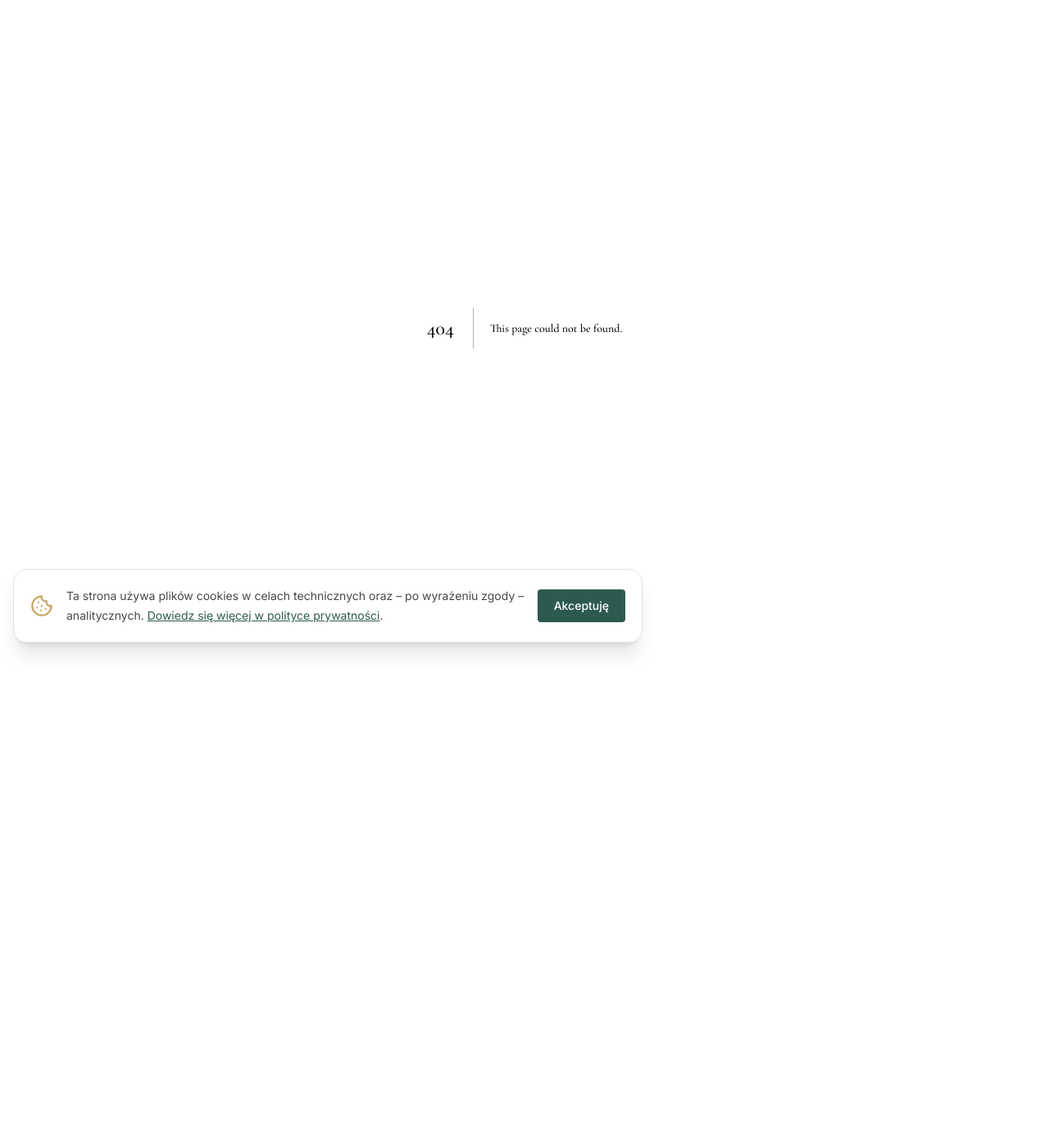
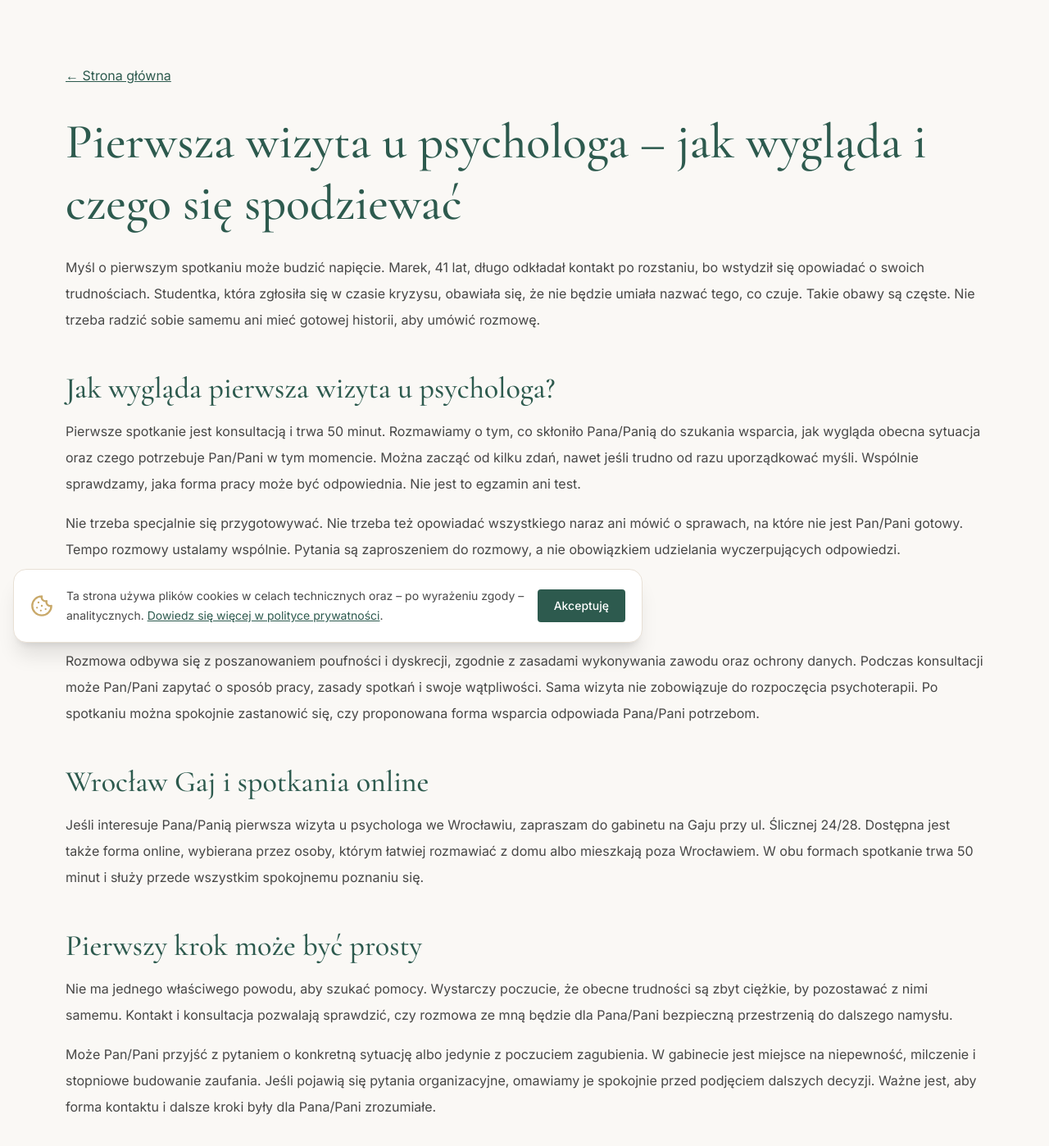
Before and after one commit to Aqulol/strona-psycholog, a Next.js app: page /blog/artykul-3 in a window 1280 px wide. Before the commit this address had no page. Shown: the top 1398 px of the page at 82% size. Before the commit the page ends 800 px from the top, so only its background shows below. Built offline with nearby package versions, Linux system fonts and the light colour scheme.

Commit message:
Dane właściciela (cennik 160/140 zł, kod 50-566, bez NIP) + artykuły blogowe 3 i 4

```diff
--- /dev/null
+++ b/app/blog/artykul-3/page.tsx
@@ -0,0 +1,27 @@
+import type { Metadata } from 'next';
+import Link from 'next/link';
+
+export const metadata: Metadata = {
+  title: 'Pierwsza wizyta u psychologa – jak wygląda i czego się spodziewać',
+  description: 'Pierwsza wizyta u psychologa we Wrocławiu: sprawdź, jak wygląda konsultacja, ile trwa, o czym rozmawiamy i czy trzeba przygotować się do spotkania.',
+};
+
+export default function Page() {
+  return (
+    <main id="tresc" className="container section max-w-3xl">
+      <Link href="/" className="text-green underline">← Strona główna</Link>
+      <h1 className="mt-8 text-5xl leading-tight text-green md:text-6xl">Pierwsza wizyta u psychologa – jak wygląda i czego się spodziewać</h1>
+      <p className="mt-6 leading-8 text-ink/80">Myśl o pierwszym spotkaniu może budzić napięcie. Marek, 41 lat, długo odkładał kontakt po rozstaniu, bo wstydził się opowiadać o swoich trudnościach. Studentka, która zgłosiła się w czasie kryzysu, obawiała się, że nie będzie umiała nazwać tego, co czuje. Takie obawy są częste. Nie trzeba radzić sobie samemu ani mieć gotowej historii, aby umówić rozmowę.</p>
+      <h2 className="mt-12 text-4xl text-green">Jak wygląda pierwsza wizyta u psychologa?</h2>
+      <p className="mt-4 leading-8 text-ink/80">Pierwsze spotkanie jest konsultacją i trwa 50 minut. Rozmawiamy o tym, co skłoniło Pana/Panią do szukania wsparcia, jak wygląda obecna sytuacja oraz czego potrzebuje Pan/Pani w tym momencie. Można zacząć od kilku zdań, nawet jeśli trudno od razu uporządkować myśli. Wspólnie sprawdzamy, jaka forma pracy może być odpowiednia. Nie jest to egzamin ani test.</p>
+      <p className="mt-4 leading-8 text-ink/80">Nie trzeba specjalnie się przygotowywać. Nie trzeba też opowiadać wszystkiego naraz ani mówić o sprawach, na które nie jest Pan/Pani gotowy. Tempo rozmowy ustalamy wspólnie. Pytania są zaproszeniem do rozmowy, a nie obowiązkiem udzielania wyczerpujących odpowiedzi.</p>
+      <h2 className="mt-12 text-4xl text-green">Dyskrecja i decyzja bez zobowiązania</h2>
+      <p className="mt-4 leading-8 text-ink/80">Rozmowa odbywa się z poszanowaniem poufności i dyskrecji, zgodnie z zasadami wykonywania zawodu oraz ochrony danych. Podczas konsultacji może Pan/Pani zapytać o sposób pracy, zasady spotkań i swoje wątpliwości. Sama wizyta nie zobowiązuje do rozpoczęcia psychoterapii. Po spotkaniu można spokojnie zastanowić się, czy proponowana forma wsparcia odpowiada Pana/Pani potrzebom.</p>
+      <h2 className="mt-12 text-4xl text-green">Wrocław Gaj i spotkania online</h2>
+      <p className="mt-4 leading-8 text-ink/80">Jeśli interesuje Pana/Panią pierwsza wizyta u psychologa we Wrocławiu, zapraszam do gabinetu na Gaju przy ul. Ślicznej 24/28. Dostępna jest także forma online, wybierana przez osoby, którym łatwiej rozmawiać z domu albo mieszkają poza Wrocławiem. W obu formach spotkanie trwa 50 minut i służy przede wszystkim spokojnemu poznaniu się.</p>
+      <h2 className="mt-12 text-4xl text-green">Pierwszy krok może być prosty</h2>
+      <p className="mt-4 leading-8 text-ink/80">Nie ma jednego właściwego powodu, aby szukać pomocy. Wystarczy poczucie, że obecne trudności są zbyt ciężkie, by pozostawać z nimi samemu. Kontakt i konsultacja pozwalają sprawdzić, czy rozmowa ze mną będzie dla Pana/Pani bezpieczną przestrzenią do dalszego namysłu.</p>
+      <p className="mt-4 leading-8 text-ink/80">Może Pan/Pani przyjść z pytaniem o konkretną sytuację albo jedynie z poczuciem zagubienia. W gabinecie jest miejsce na niepewność, milczenie i stopniowe budowanie zaufania. Jeśli pojawią się pytania organizacyjne, omawiamy je spokojnie przed podjęciem dalszych decyzji. Ważne jest, aby forma kontaktu i dalsze kroki były dla Pana/Pani zrozumiałe.</p>
+    </main>
+  );
+}
--- /dev/null
+++ b/app/blog/artykul-4/page.tsx
@@ -0,0 +1,27 @@
+import type { Metadata } from 'next';
+import Link from 'next/link';
+
+export const metadata: Metadata = {
+  title: 'Wypalenie zawodowe – objawy i kiedy warto szukać pomocy',
+  description: 'Wypalenie zawodowe i jego objawy: sprawdź, czym jest przewlekłe przeciążenie, kiedy porozmawiać z psychologiem we Wrocławiu i jak wygląda wsparcie.',
+};
+
+export default function Page() {
+  return (
+    <main id="tresc" className="container section max-w-3xl">
+      <Link href="/" className="text-green underline">← Strona główna</Link>
+      <h1 className="mt-8 text-5xl leading-tight text-green md:text-6xl">Wypalenie zawodowe – objawy i kiedy warto szukać pomocy</h1>
+      <p className="mt-6 leading-8 text-ink/80">Anna ma 28 lat i pracuje w korporacji. Przez długi czas radziła sobie z wymagającymi projektami, lecz ostatnio nawet rozpoczęcie dnia pracy wywołuje napięcie. Po godzinach nie ma energii na relacje ani odpoczynek. Jej doświadczenie nie oznacza słabości. Może być sygnałem przewlekłego przeciążenia, któremu warto się przyjrzeć.</p>
+      <h2 className="mt-12 text-4xl text-green">Czym jest wypalenie zawodowe?</h2>
+      <p className="mt-4 leading-8 text-ink/80">Wypalenie zawodowe wiąże się z długotrwałym stresem związanym z pracą. Może obejmować utratę energii, rosnący dystans do obowiązków oraz poczucie, że wykonywane zadania straciły sens. Nie pojawia się z dnia na dzień. Często rozwija się wtedy, gdy napięcie trwa długo, a możliwości odpoczynku, wpływu lub rozmowy o potrzebach są ograniczone.</p>
+      <h2 className="mt-12 text-4xl text-green">Wypalenie zawodowe – objawy</h2>
+      <p className="mt-4 leading-8 text-ink/80">Sygnały mogą wyglądać różnie i nie muszą występować jednocześnie. To między innymi stałe zmęczenie, trudność z regeneracją, drażliwość, zobojętnienie, problemy z koncentracją albo odkładanie prostych zadań. Niektóre osoby zauważają wycofanie z kontaktów, inne pracują coraz dłużej, aby poradzić sobie z poczuciem zaległości. Możliwe są też kłopoty ze snem lub napięcie towarzyszące myślom o pracy. Sam opis objawów nie jest diagnozą, ale może pomóc zauważyć, że potrzebne jest wsparcie.</p>
+      <h2 className="mt-12 text-4xl text-green">Kiedy warto porozmawiać z psychologiem?</h2>
+      <p className="mt-4 leading-8 text-ink/80">Warto rozważyć konsultację, gdy trudności utrzymują się, wpływają na codzienne funkcjonowanie albo odpoczynek przestał przynosić ulgę. Rozmowa może być dobrym krokiem także wtedy, gdy nie jest Pan/Pani pewien, czy to wypalenie. Psycholog pomaga wspólnie uporządkować sytuację i przyjrzeć się źródłom przeciążenia, bez oceniania i bez obietnic szybkiego rozwiązania.</p>
+      <h2 className="mt-12 text-4xl text-green">Jak może wyglądać praca nad wypaleniem?</h2>
+      <p className="mt-4 leading-8 text-ink/80">Podczas konsultacji trwającej 50 minut rozmawiamy o Pana/Pani doświadczeniu, relacji z pracą, odpoczynku i ważnych relacjach. Dalsza praca zależy od potrzeb oraz wspólnych ustaleń. Może obejmować lepsze rozumienie emocji, rozpoznawanie powtarzających się wzorców i szukanie realnych sposobów dbania o granice. Terapia jest wsparciem, nie poradą ani gwarancją konkretnego efektu.</p>
+      <p className="mt-4 leading-8 text-ink/80">Jeśli szuka Pan/Pani hasła „wypalenie zawodowe psycholog Wrocław”, zapraszam do gabinetu na Gaju. Spotkania odbywają się stacjonarnie przy ul. Ślicznej 24/28 oraz online. Forma zdalna może być wygodna przy intensywnej pracy lub dla osób mieszkających poza Wrocławiem.</p>
+      <p className="mt-4 leading-8 text-ink/80">Ważne jest również odróżnienie przeciążenia od chwilowo trudnego tygodnia. Liczy się czas trwania i wpływ na życie, a nie porównywanie się z innymi. Konsultacja może pomóc nazwać własne doświadczenia oraz zastanowić się, jakie zmiany i granice są możliwe w obecnej sytuacji. Nie trzeba czekać na całkowity brak sił, aby poprosić o rozmowę.</p>
+    </main>
+  );
+}
--- a/app/layout.tsx
+++ b/app/layout.tsx
@@ -40,7 +40,7 @@ const faq = [
   ],
   [
     'Ile kosztuje i jak wygląda płatność?',
-    'Cena sesji: [do uzupełnienia]. Sesja trwa 50 minut. Szczegóły płatności ustalamy podczas konsultacji.',
+    'Konsultacja kosztuje 160 zł, sesja psychoterapii 140 zł. Sesja trwa 50 minut. Szczegóły płatności ustalamy podczas konsultacji.',
   ],
   [
     'Jak często odbywają się spotkania?',
@@ -61,12 +61,12 @@ export default function Layout({ children }: { children: React.ReactNode }) {
         name: 'Grzegorz Plebaniak – gabinet psychologiczny',
         telephone: '+48 693087574',
         email: 'g.plebaniak@somentiq.pl',
-        priceRange: '[do uzupełnienia]',
+        priceRange: '140–160 zł',
         address: {
           '@type': 'PostalAddress',
           streetAddress: 'ul. Śliczna 24/28',
           addressLocality: 'Wrocław',
-          postalCode: '[do uzupełnienia]',
+          postalCode: '50-566',
           addressCountry: 'PL',
         },
         areaServed: 'Wrocław',
--- a/app/sitemap.ts
+++ b/app/sitemap.ts
@@ -1,2 +1,2 @@
 export const dynamic='force-static';
-import type {MetadataRoute} from 'next';export default function sitemap():MetadataRoute.Sitemap{return ['/','/blog/artykul-1','/blog/artykul-2','/polityka-prywatnosci'].map(url=>({url:'https://twojadomena.pl'+url,lastModified:new Date()}))}
+import type {MetadataRoute} from 'next';export default function sitemap():MetadataRoute.Sitemap{return ['/','/blog/artykul-1','/blog/artykul-2','/blog/artykul-3','/blog/artykul-4','/polityka-prywatnosci'].map(url=>({url:'https://twojadomena.pl'+url,lastModified:new Date()}))}
--- a/components/BlogSection.tsx
+++ b/components/BlogSection.tsx
@@ -16,9 +16,21 @@ const posts = [
     date: '[do uzupełnienia]',
     lead: 'Psychoterapia psychodynamiczna pomaga rozumieć powtarzające się trudności. Sprawdzamy, kiedy może być dobrym wyborem.',
   },
+  {
+    href: '/blog/artykul-3',
+    title: 'Pierwsza wizyta u psychologa – jak wygląda i czego się spodziewać',
+    date: '[do uzupełnienia]',
+    lead: 'Spokojnie o pierwszym spotkaniu: konsultacja 50 minut, dyskrecja oraz forma stacjonarna na Gaju i online.',
+  },
+  {
+    href: '/blog/artykul-4',
+    title: 'Wypalenie zawodowe – objawy i kiedy warto szukać pomocy',
+    date: '[do uzupełnienia]',
+    lead: 'O sygnałach przeciążenia, utracie energii i tym, kiedy warto porozmawiać z psychologiem.',
+  },
 ];
 
-/** Sekcja „Blog / Artykuły” na stronie głównej – dwie karty wpisów. */
+/** Sekcja „Blog / Artykuły” na stronie głównej – karty wpisów. */
 export default function BlogSection() {
   return (
     <section id="blog" className="section bg-cream">
--- a/components/Faq.tsx
+++ b/components/Faq.tsx
@@ -16,7 +16,7 @@ const faqItems = [
   {
     question: 'Ile kosztuje i jak wygląda płatność?',
     answer:
-      'Cena sesji: [do uzupełnienia]. Sesja trwa 50 minut. Szczegóły płatności ustalamy podczas konsultacji.',
+      'Konsultacja kosztuje 160 zł, sesja psychoterapii 140 zł. Sesja trwa 50 minut. Szczegóły płatności ustalamy podczas konsultacji.',
   },
   {
     question: 'Jak często odbywają się spotkania?',
--- a/components/Footer.tsx
+++ b/components/Footer.tsx
@@ -36,7 +36,6 @@ export default function Footer() {
             <p>{config.address}</p>
             <p className="mt-1">{config.phone}</p>
             <p className="mt-1">{config.email}</p>
-            <p className="mt-3">NIP: [do uzupełnienia]</p>
           </div>
         </div>
         <div className="mt-8 flex flex-col gap-2 border-t border-white/20 pt-6 text-sm text-white/70 md:flex-row md:items-center md:justify-between">
--- a/lib/config.ts
+++ b/lib/config.ts
@@ -3,8 +3,8 @@ export const config = {
   title: 'Psycholog / psychoterapeuta',
   phone: '+48 693087574',
   email: 'g.plebaniak@somentiq.pl',
-  address: 'ul. Śliczna 24/28, Wrocław (Gaj)',
-  postal: '[do uzupełnienia]',
+  address: 'ul. Śliczna 24/28, 50-566 Wrocław',
+  postal: '50-566',
   // Endpoint Cloud Function wysyłającej e-maile z formularza.
   formEndpoint: 'https://europe-west1-psychologplebaniak-e4480.cloudfunctions.net/sendContactForm',
   bookingUrl: 'https://www.znanylekarz.pl/grzegorz-plebaniak/psycholog/wroclaw',
```
Also changed, not shown: public/llms-full.txt, 1 other file (tests, documents, lock files or other folders).
